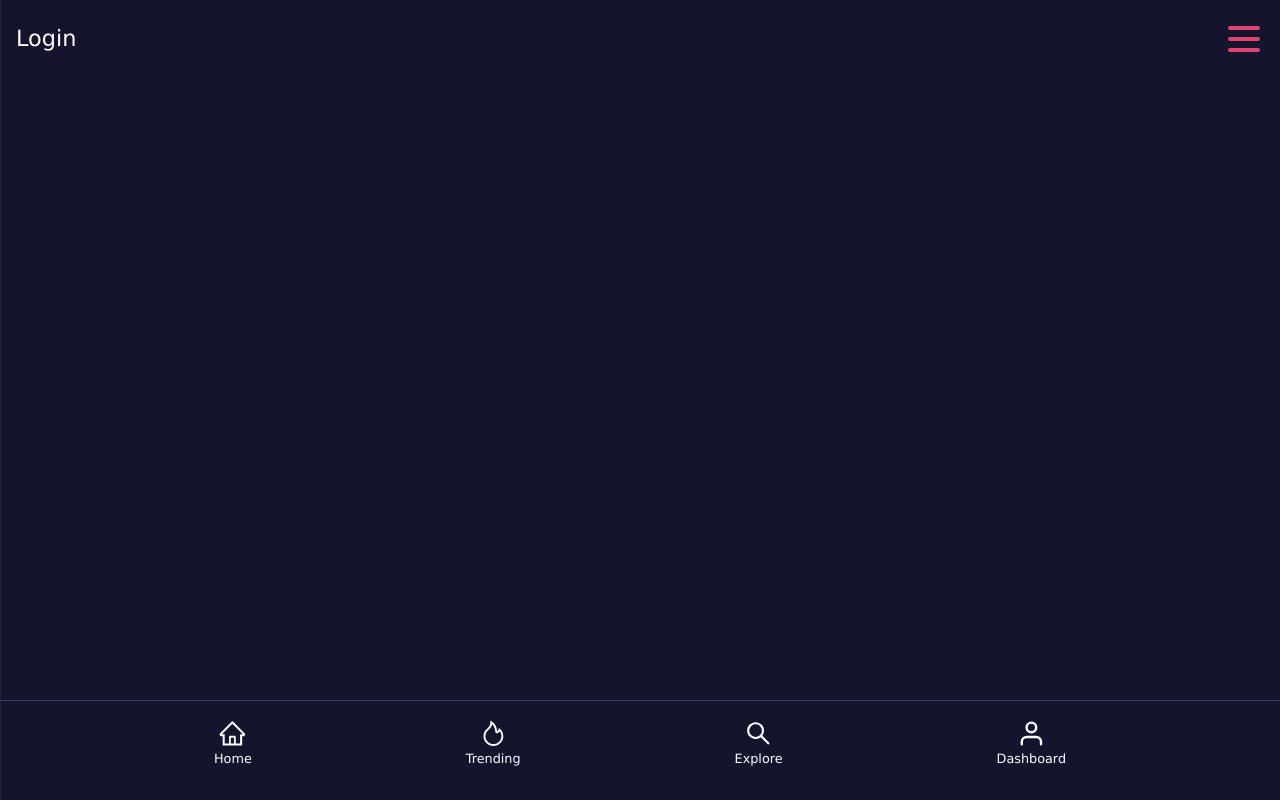
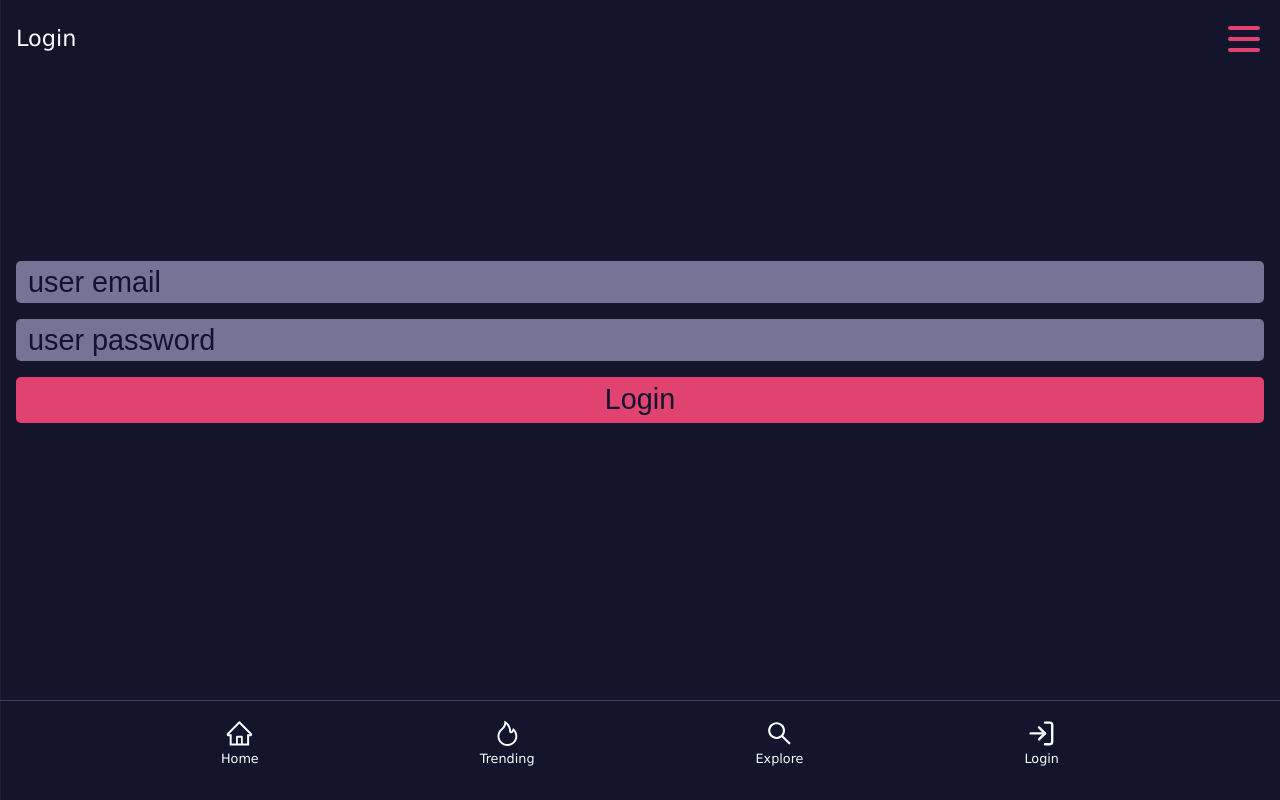
Before and after one commit to PaulBratslavsky/REACT-UiwithStyledComponents, a React (Create React App) app: page /login in a window 1280 px wide. Before the commit this address had no page. Built offline with nearby package versions, Linux system fonts and the light colour scheme.

Commit message:
Workign on login page

```diff
--- a/src/App.js
+++ b/src/App.js
@@ -1,7 +1,7 @@
 import React from 'react';
 import styled from 'styled-components';
 import Header from './Components/Header/header';
-import Content from './Components/Content/contents';
+import Content from './Components/Content/content';
 import Footer from './Components/Footer/footer';
 
 const AppContainer = styled.div`
--- /dev/null
+++ b/src/Components/AuthUser/createuser.js
@@ -0,0 +1,10 @@
+import React from 'react';
+
+
+const CreateUser = () => {
+    return (
+        <h2>Create User</h2>
+    );
+}
+
+export default CreateUser;
--- /dev/null
+++ b/src/Components/AuthUser/index.js
@@ -0,0 +1,21 @@
+import React from 'react'
+import { Container, Spacer, FlexCenter } from '../../stylesJS/';
+import CreateUser from './createuser';
+import Login from './login';
+
+
+const AuthUser = () => {
+
+  const [ toggleMenuState, setToggleMenuState ] = React.useState(true);
+
+    return (
+        <Container style={{height: '100%'}}>
+          <FlexCenter>
+            { toggleMenuState ? <Login /> : <CreateUser /> }
+          </FlexCenter>
+          <button onClick={() => setToggleMenuState(!toggleMenuState)}>{ toggleMenuState ? <p>Don't have account</p> : <p>Have account</p> }</button>
+        </Container>
+    )
+}
+
+export default AuthUser;
--- /dev/null
+++ b/src/Components/AuthUser/login.js
@@ -0,0 +1,50 @@
+import React from 'react';
+import { Heading } from '../../stylesJS';
+import styled from 'styled-components';
+
+
+const Form = styled.form`
+    width: 100%;
+
+    input,
+    button {
+        display: block;
+        color: white;
+        width: 100%;
+        margin-bottom: 1rem;
+        font-size: 1.8rem;
+        padding: 0.275rem .75rem ;
+        background: #757396;
+        border-radius: 5px;
+        border: none;
+    }
+
+    input::placeholder {
+        color: #14132d;
+    }
+
+    button {
+        background: #e0436f;
+        color: #14132d;
+        border: 2px #e0436f solid;
+    }
+
+    button:hover {
+        background: #14132d;
+        color: #e0436f;
+    }
+`;
+
+const Login = () => {
+    return (
+        <div style={{width: '100%'}}>
+            <Form>
+                <input type="email" name="" id="" placeholder="user email"/>
+                <input type="password" name="" id="" placeholder="user password"/>
+                <button type="submit" name="" id="">Login</button>
+            </Form>
+        </div>
+    );
+}
+
+export default Login;
--- /dev/null
+++ b/src/Components/Card/Card.js
@@ -0,0 +1,52 @@
+import React from 'react';
+import styled from 'styled-components';
+import { TextOverlay, BackgroundOverlay } from '../../stylesJS';
+import Burger from '../Burger/burger';
+
+
+
+const CardContainer = styled.div`
+    width: 100%;
+    height: 400px;
+    flex: 0 0 auto;
+    margin-right: 16px;
+    border-radius: 10px;
+    overflow: hidden;
+    position: relative;
+`;
+
+const ImageContainer = styled.div`
+    position: relative;
+    height: 400px;
+    width: 100%;
+    border-radius: 10px;
+    overflow: hidden;
+`;
+
+export default function Card() {
+
+    const [ toggleVideoState, setToggleVideoState ] = React.useState(false);
+
+    return (
+        <CardContainer>
+            <div>{
+                        toggleVideoState
+                            ?   <div>
+                                    <iframe id="ytplayer" type="text/html" width="100%" height="400px"
+                                        src="https://www.youtube.com/embed/KGNWFikj-Qo?controls=0"
+                                        frameborder="0" allowfullscreen
+                                    />
+                                </div>
+
+                            :   <ImageContainer>
+                                    <TextOverlay><div style={{textAlign: 'center'}}><h1>Hello</h1><p>Checkout this cool video.</p></div></TextOverlay>
+                                    <BackgroundOverlay />
+                                    <img style={{ display: 'block', objectFit: 'cover', height: '400px', width: '100%' }} src="./img/hero.jpg" alt="Hero Image"/>
+                                </ImageContainer>
+
+                    }</div>
+                    <div style={{ position: "absolute", bottom: 0, right: 0, height: '50%', width: '100%', background: 'none'}} ><Burger open={toggleVideoState} setOpen={setToggleVideoState} /></div>
+
+        </CardContainer>
+    )
+}
--- a/src/Components/Content/contents.js
+++ b/src/Components/Content/content.js
@@ -7,6 +7,7 @@ import Explore from '../Explore/explore';
 import Trending from '../Trending/trending';
 import Home from '../Home/home';
 import NotFound from '../NotFound/notfound';
+import AuthUser from '../AuthUser';
 
 const ContentContainer = styled.div`
     overflow: auto;
@@ -22,6 +23,7 @@ const Content = () => {
                 <Route path='/explore' component={Explore} />
                 <Route path='/trending' component={Trending} />
                 <Route path='/home' component={Home} />
+                <Route path='/login' component={AuthUser} />
                 <Route exact path='/' component={Home} />
                 <Route component={NotFound} />
             </Switch>
--- a/src/Components/Explore/explore.js
+++ b/src/Components/Explore/explore.js
@@ -1,5 +1,5 @@
 import React from 'react';
-import { Heading, Container } from '../../stylesJS/';
+import { Container } from '../../stylesJS/';
 
 
 const Explore = () => {
--- a/src/Components/Footer/footer.js
+++ b/src/Components/Footer/footer.js
@@ -2,7 +2,7 @@ import React from 'react';
 import styled from 'styled-components';
 import { Link } from 'react-router-dom';
 import { AiOutlineHome, AiOutlineSearch, AiOutlineFire } from "react-icons/ai";
-import { FiUser } from "react-icons/fi";
+import { FiUser, FiLogIn } from "react-icons/fi";
 
 
 const FooterContainer = styled.div`
@@ -48,7 +48,10 @@ const Footer = () => {
             <Link to='/'><IconContainer><AiOutlineHome /><span>Home</span></IconContainer></Link>
             <Link to='/trending'><IconContainer><AiOutlineFire /><span>Trending</span></IconContainer></Link>
             <Link to='/explore'><IconContainer><AiOutlineSearch /><span>Explore</span></IconContainer></Link>
-            <Link to='/dashboard'><IconContainer><FiUser /><span>Dashboard</span></IconContainer></Link>
+            { false
+                ?   <Link to='/dashboard'><IconContainer><FiUser /><span>Dashboard</span></IconContainer></Link>
+                :   <Link to='/login'><IconContainer><FiLogIn /><span>Login</span></IconContainer></Link>
+            }
         </FooterContainer>
     )
 }
--- a/src/Components/Home/home.js
+++ b/src/Components/Home/home.js
@@ -1,106 +1,21 @@
 import React from 'react';
-import { Container, Slider, Spacer, BackgroundOverlay, TextOverlay } from '../../stylesJS/';
+import { Container, Slider, Spacer } from '../../stylesJS/';
+import Card from '../Card/Card';
 
 
-import styled from 'styled-components';
-import Burger from '../Burger/burger';
 
-
-const Card = styled.div`
-    width: 100%;
-    height: 400px;
-    flex: 0 0 auto;
-    margin-right: 16px;
-    border-radius: 10px;
-    overflow: hidden;
-    position: relative;
-`;
 
 
 const Home = () => {
-    const [ toggleVideoState, setToggleVideoState ] = React.useState(false);
 
     return (
         <Container>
             <Spacer />
             <Slider>
-
-                <Card onClick={() => setToggleVideoState(!toggleVideoState)}>
-
-                    <div>{
-                        toggleVideoState
-                            ?   <div>
-                                    <iframe style={{zIndex: '300'}} id="ytplayer" type="text/html" width="100%" height="400px"
-                                        src="https://www.youtube.com/embed/KGNWFikj-Qo?controls=0"
-                                        frameborder="0" allowfullscreen
-                                    />
-                                </div>
-
-                            :    <React.Fragment>
-                                    <TextOverlay><div style={{textAlign: 'center'}}><h1>Hello</h1><p>Checkout this cool video.</p></div></TextOverlay>
-                                    <BackgroundOverlay />
-                                    <img style={{ display: 'block', objectFit: 'cover', height: '400px', width: '100%' }} src="./img/hero.jpg" alt="Hero Image"/>
-                                </React.Fragment>
-
-                    }</div>
-                    <div style={{ position: "absolute", bottom: 0, right: 0, height: '50%', width: '100%', background: 'none'}} ><Burger open={toggleVideoState} setOpen={setToggleVideoState} /></div>
-
-                </Card>
-
-                <Card onClick={() => setToggleVideoState(!toggleVideoState)}>
-
-                    <div>{
-                        toggleVideoState
-                            ?   <div>
-                                    <iframe style={{zIndex: '300'}} id="ytplayer" type="text/html" width="100%" height="400px"
-                                        src="https://www.youtube.com/embed/KGNWFikj-Qo?controls=0"
-                                        frameborder="0" allowfullscreen
-                                    />
-                                </div>
-
-                            :    <React.Fragment>
-                                    <TextOverlay><div style={{textAlign: 'center'}}><h1>Hello</h1><p>Checkout this cool video.</p></div></TextOverlay>
-                                    <BackgroundOverlay />
-                                    <img style={{ display: 'block', objectFit: 'cover', height: '400px', width: '100%' }} src="./img/hero.jpg" alt="Hero Image"/>
-                                </React.Fragment>
-
-                    }</div>
-                    <div style={{ position: "absolute", bottom: 0, right: 0, height: '50%', width: '100%', background: 'none'}} ><Burger open={toggleVideoState} setOpen={setToggleVideoState} /></div>
-
-                </Card>
-
-                <Card onClick={() => setToggleVideoState(!toggleVideoState)}>
-
-                    <div>{
-                        toggleVideoState
-                            ?   <div>
-                                    <iframe style={{zIndex: '300'}} id="ytplayer" type="text/html" width="100%" height="400px"
-                                        src="https://www.youtube.com/embed/KGNWFikj-Qo?controls=0"
-                                        frameborder="0" allowfullscreen
-                                    />
-                                </div>
-
-                            :    <React.Fragment>
-                                    <TextOverlay><div style={{textAlign: 'center'}}><h1>Hello</h1><p>Checkout this cool video.</p></div></TextOverlay>
-                                    <BackgroundOverlay />
-                                    <img style={{ display: 'block', objectFit: 'cover', height: '400px', width: '100%' }} src="./img/hero.jpg" alt="Hero Image"/>
-                                </React.Fragment>
-
-                    }</div>
-                    <div style={{ position: "absolute", bottom: 0, right: 0, height: '50%', width: '100%', background: 'none'}} ><Burger open={toggleVideoState} setOpen={setToggleVideoState} /></div>
-
-                </Card>
-
-                <Card onClick={() => setToggleVideoState(!toggleVideoState)}>
-                    <TextOverlay><h1>Hello</h1></TextOverlay>
-                    <BackgroundOverlay />
-                    <img style={{ display: 'block', objectFit: 'cover', height: '400px', width: '100%' }} src="./img/hero.jpg" alt="Hero Image"/>
-                </Card>
-                <Card onClick={() => setToggleVideoState(!toggleVideoState)}>
-                    <TextOverlay><h1>Hello</h1></TextOverlay>
-                    <BackgroundOverlay />
-                    <img style={{ display: 'block', objectFit: 'cover', height: '400px', width: '100%' }} src="./img/hero.jpg" alt="Hero Image"/>
-                </Card>
+                <Card />
+                <Card />
+                <Card />
+                <Card />
             </Slider>
         </Container>
     );
--- /dev/null
+++ b/src/stylesJS/FlexCenter.js
@@ -0,0 +1,9 @@
+import styled from 'styled-components';
+
+export const FlexCenter = styled.div`
+    height: 100%;
+    width: 100%;
+    display: flex;
+    justify-content: center;
+    align-items: center;
+`;
--- a/src/stylesJS/index.js
+++ b/src/stylesJS/index.js
@@ -4,5 +4,14 @@ import { Slider } from './Slider';
 import { Spacer } from './Spacer';
 import { BackgroundOverlay } from './BackgroundOverlay';
 import { TextOverlay } from './TextOverlay';
+import { FlexCenter } from './FlexCenter';
 
-export { Container, Heading, Slider, Spacer, BackgroundOverlay, TextOverlay };
+export {
+    Container,
+    Heading,
+    Slider,
+    Spacer,
+    BackgroundOverlay,
+    TextOverlay,
+    FlexCenter
+};
```
